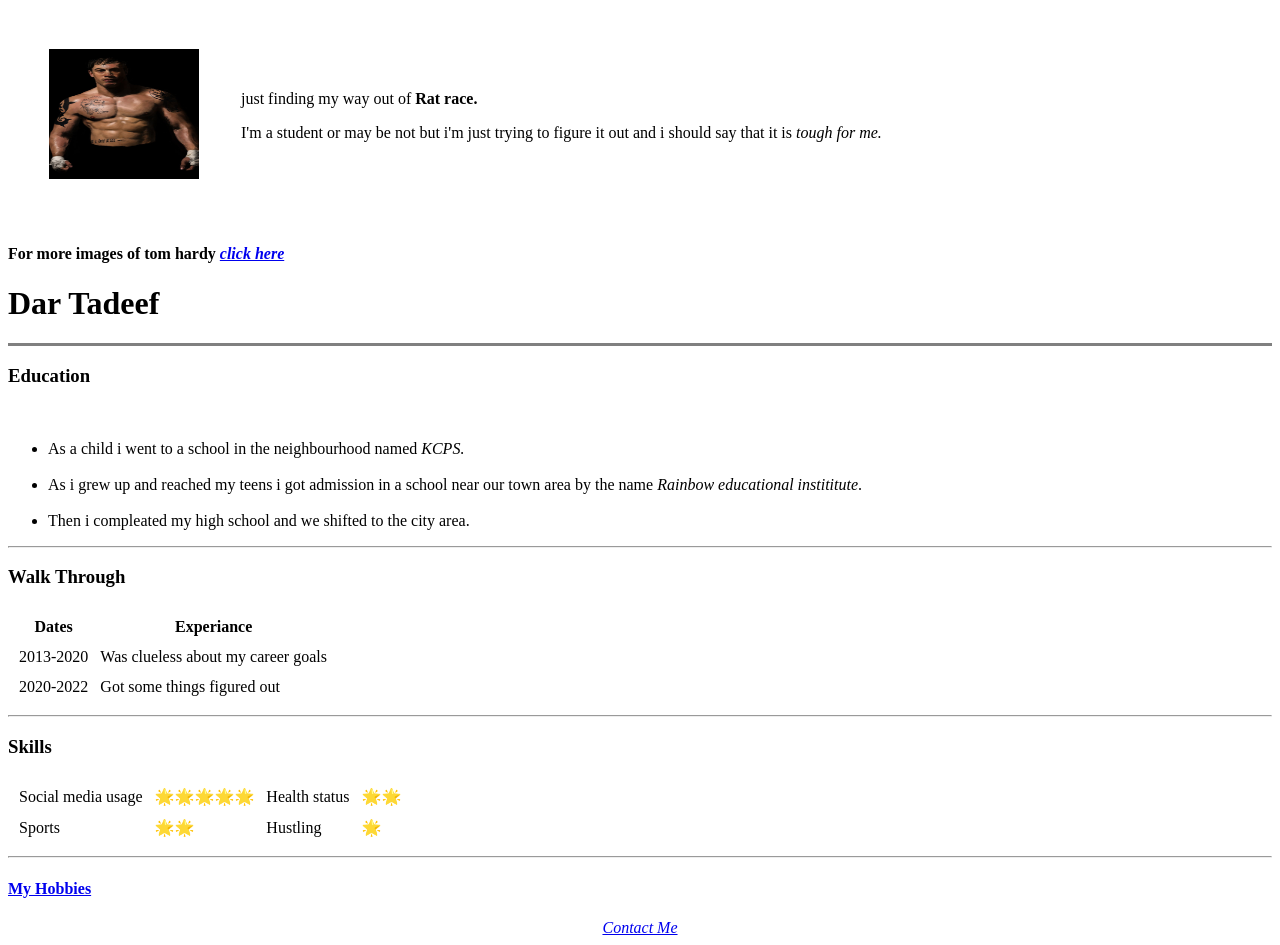
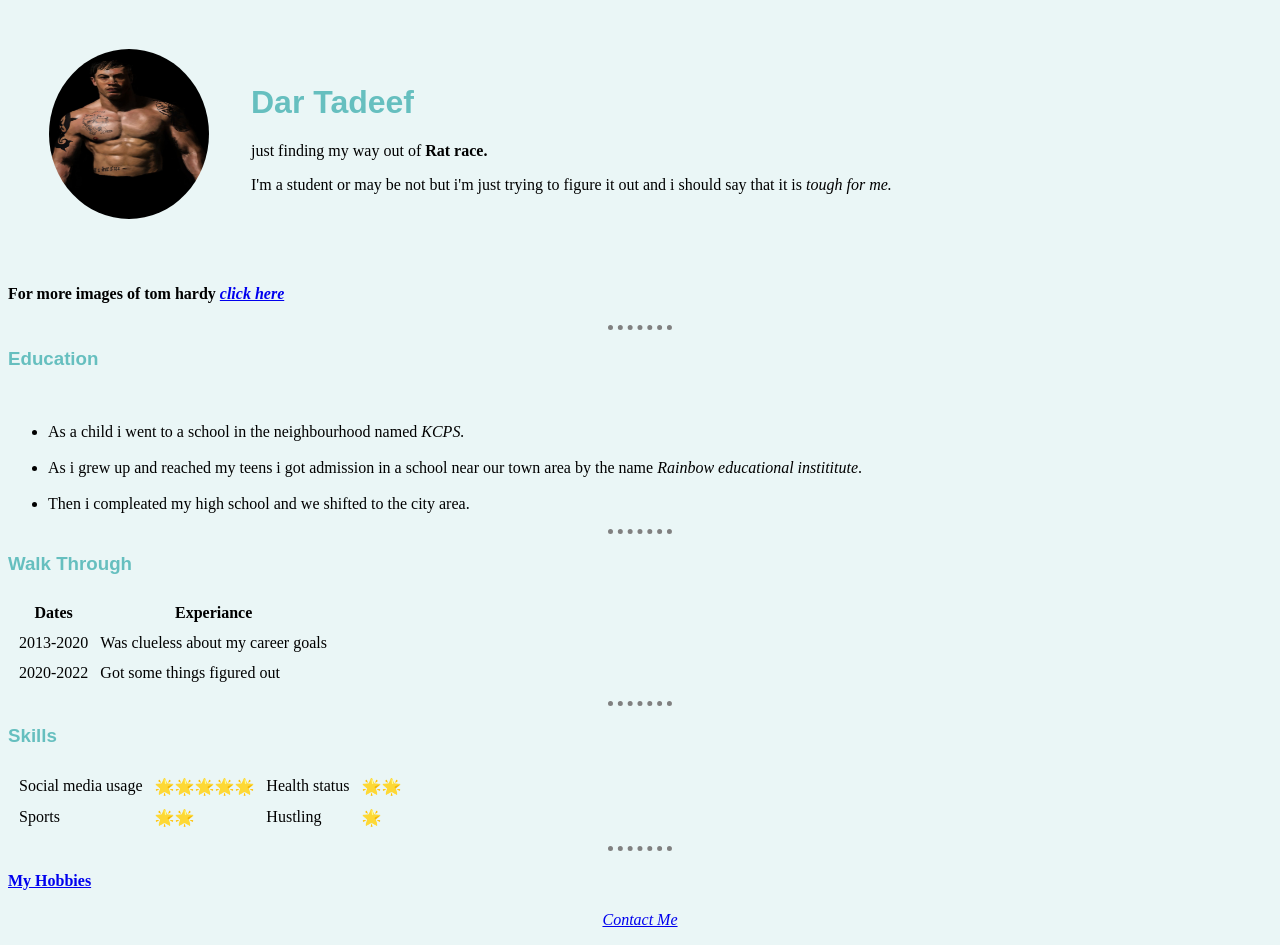
Before and after one commit to Tadeef/cv, a plain HTML site: page index.html in a window 1280 px wide. Drawn offline with Linux system fonts and the light colour scheme.

Commit message:
Add files via upload

```diff
--- /dev/null
+++ b/css/styles.css
@@ -0,0 +1,21 @@
+body  {background-color:#EAF6F6;
+}
+
+hr {
+    border-style:none;
+    border-top-style:dotted;
+    border-color: grey;
+    border-width: 5px;
+    width: 5%;
+  }
+h1 {
+  font-family: fantasy;
+  color: #66BFBF;
+}
+h3 {
+  font-family: sans-serif;
+  color: #66BFBF;
+}
+img{
+  border-radius: 50%;
+}
--- a/index.html
+++ b/index.html
@@ -4,21 +4,23 @@
 <head>
   <meta charset="utf-8">
   <title> Tadeef's personal site</title>
+<link rel="stylesheet" href="css/styles.css">
 </head>
 
 <body>
 <table cellspacing="40">
   <tr>
-    <td><img src="Tom Hardy.jpeg" alt="Lets try" width="150" height="130"></td>
-    <td><p>just finding my way out of <strong>Rat race.</strong></p>
+    <td><img src="Tom Hardy.jpeg" alt="Lets try" width="160" height="170"></td>
+    <td><h1>Dar Tadeef</h1>
+      <p>just finding my way out of <strong>Rat race.</strong></p>
     <p>I'm a student or may be not but i'm just trying to figure it out and
       i should say that it is <em>tough for me.</p></td>
     </tr>
 </table>
     <h4>For more images of tom hardy <a href="https://www.alamy.com/stock-photo/tom-hardy.html">
     <em>click here</em></a></h4>
-  <h1>Dar Tadeef</h1>
-    <hr size="3" noshade>
+
+    <hr>
     <h3>Education</h3>
     <br><ul>
      <li>As a child i went to a school in the neighbourhood named <em>KCPS.</em></li>
```
Also changed, not shown: contact.html (+2 -1 lines), hobbies.html (+1 -0 lines).
